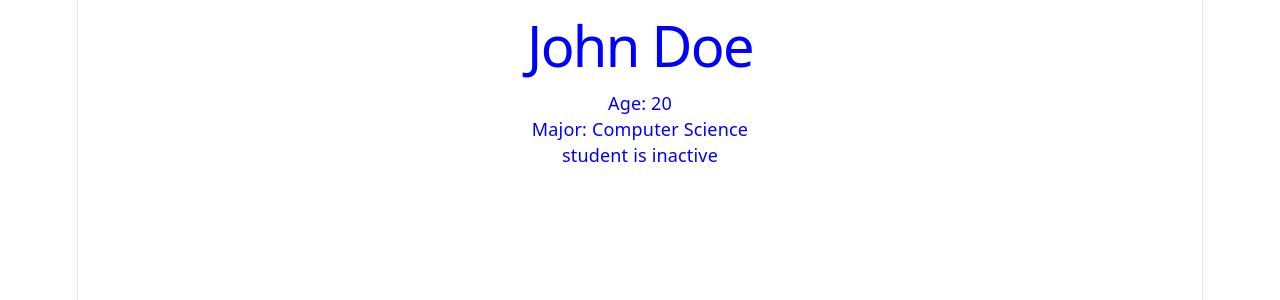
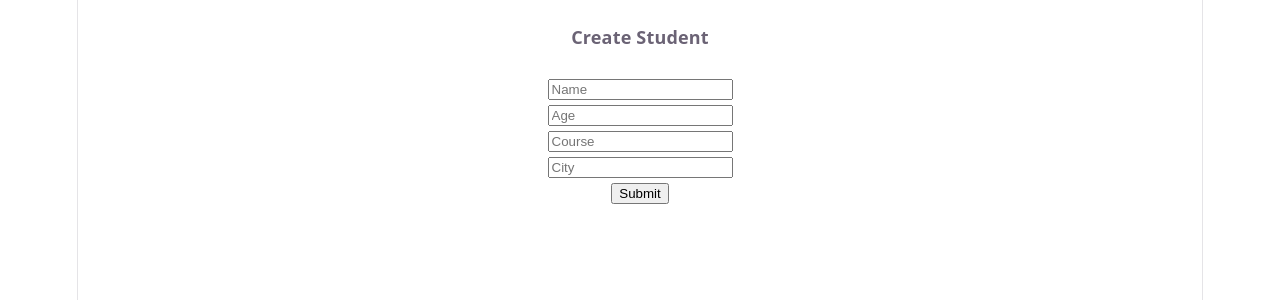
Before and after one commit to GeerthyRose12/react-learning, a React (Vite) app: page / in a window 1280 px wide. Shown: the top 300 px of the page. Built offline with nearby package versions, Linux system fonts and the light colour scheme.

Commit message:
using state and events completed create and list crud

```diff
--- a/src/App.jsx
+++ b/src/App.jsx
@@ -1,21 +1,21 @@
+import "./App.css";
+import { useState } from "react";
 
-import './App.css'
+import StudentList from "./components/StudentList";
+import StudentCreate from "./components/StudentCreate";
 
 function App() {
-  const students = {
-    name : 'John Doe',
-    age : 20,
-    major : 'Computer Science',
-    active: false
+  const [students, setStudents] = useState([]);
+  function handleAddStudents(student) {
+    setStudents([...students, student]);
   }
-  return(
-    <div style={{color:'blue'}}>
-      <h1 style={{color:'blue'}}>{students.name}</h1>
-      <p>Age: {students.age}</p>
-      <p>Major: {students.major}</p>
-      {students.active ? (<p>student is active</p>) : (<p>student is inactive</p>)}
+
+  return (
+    <div>
+      <StudentCreate onAddStudent={handleAddStudents} />
+      <StudentList students={students} />
     </div>
-  )
+  );
 }
 
-export default App
+export default App;
--- /dev/null
+++ b/src/components/StudentCreate.jsx
@@ -0,0 +1,37 @@
+import { useState } from 'react'
+
+function StudentCreate ({ onAddStudent }){
+    const [formData,setformData]=useState({
+        name:'',
+        age:'',
+        course:'',
+        city:''
+    })
+
+    function handleChange(e){
+        const {name,value} = e.target
+        setformData({
+            ...formData,[name]:value
+        }
+        );
+    }
+    function handleSubmit(e) {
+        e.preventDefault()
+        onAddStudent({ ...formData, id: Date.now() })
+        setformData({ name: '', age: '', course: '', city: '' })
+    }
+
+    return (
+      <div>
+        <form onSubmit={handleSubmit}>
+        <h4>Create Student</h4>
+        <input name="name" value={formData.name} onChange={handleChange} placeholder="Name" /><br/>
+        <input name="age" value={formData.age} onChange={handleChange} placeholder="Age" /><br/>
+        <input name="course" value={formData.course} onChange={handleChange} placeholder="Course" /><br/>
+        <input name="city" value={formData.city} onChange={handleChange} placeholder="City" /><br/>
+        <button type='submit'>Submit</button>
+        </form>
+      </div>
+    );
+}
+export default StudentCreate
--- /dev/null
+++ b/src/components/StudentList.jsx
@@ -0,0 +1,16 @@
+import react from 'react'
+function StudentList ({ students }){
+    return(
+   <div>
+   {students.map((student) => (
+    <div key={student.id}>
+        <h3>{student.name}</h3>
+        <p>{student.age}</p>
+        <p>{student.course}</p>
+        <p>{student.city}</p>
+    </div>
+))}
+   </div>
+    )
+}
+export default StudentList
```
